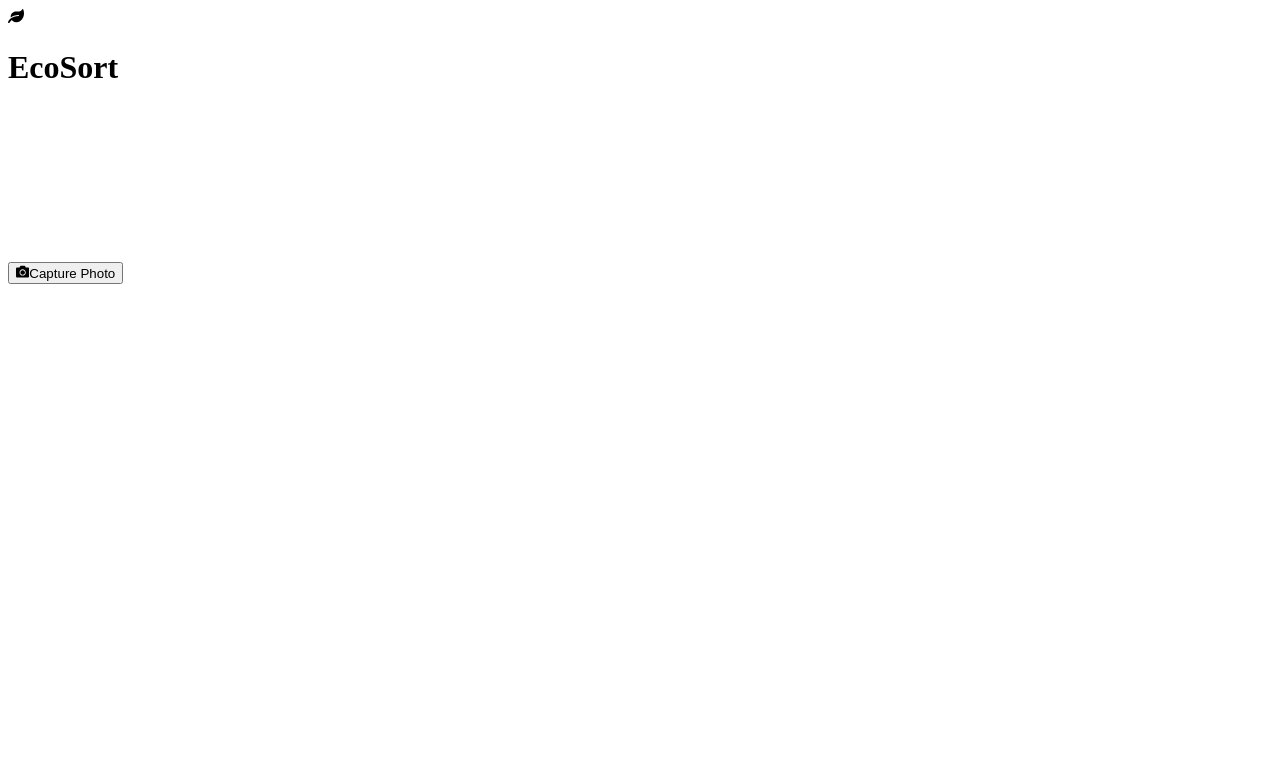
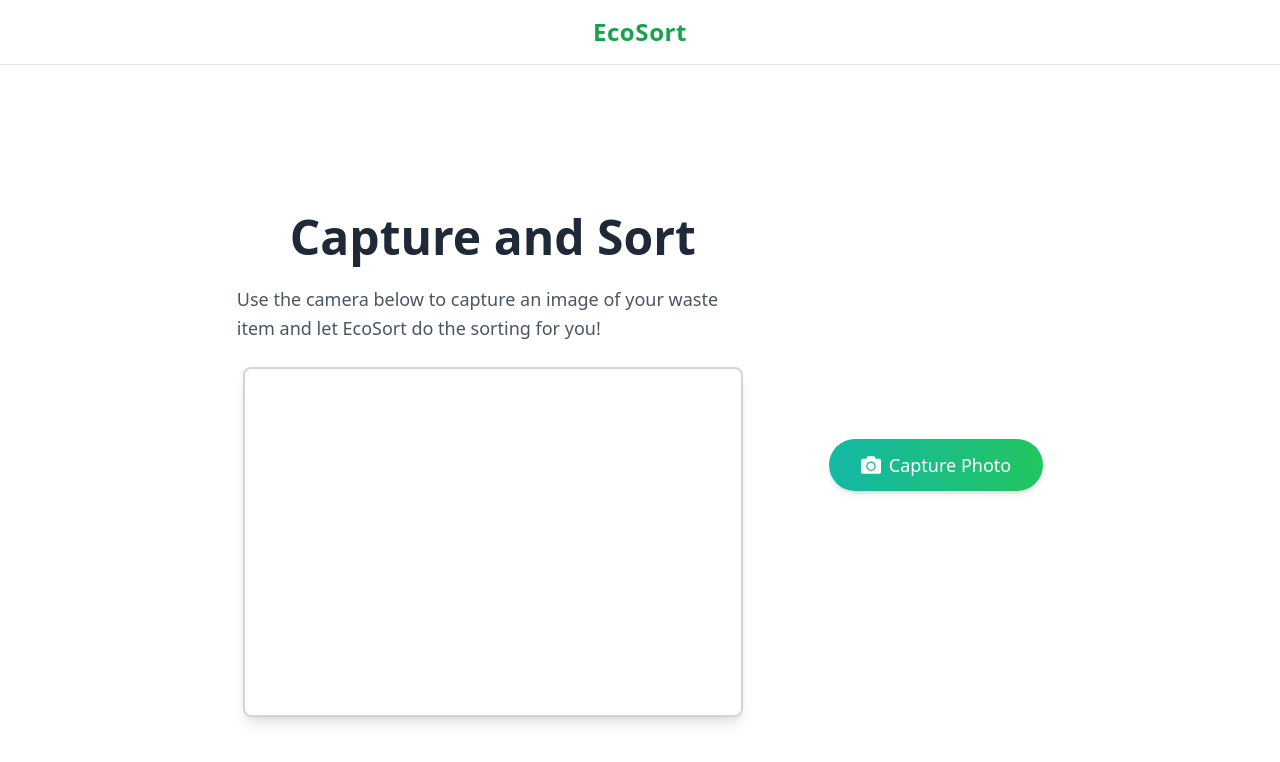
Before and after one commit to Amankhan2004/EcoSort, a React (Create React App) app: page /camera in a window 1280 px wide. Shown: the top 762 px of the page. Built offline with nearby package versions, Linux system fonts and the light colour scheme; no server answers.

Commit message:
UI Update

```diff
--- a/package.json
+++ b/package.json
@@ -10,7 +10,7 @@
     "react-dom": "^18.3.1",
     "react-icons": "^5.3.0",
     "react-router-dom": "^6.27.0",
-    "react-scripts": "^3.0.1",
+    "react-scripts": "^5.0.1",
     "react-webcam": "^7.2.0",
     "web-vitals": "^2.1.4"
   },
--- a/src/pages/CameraPage.js
+++ b/src/pages/CameraPage.js
@@ -1,11 +1,11 @@
-import React, { useRef } from 'react'; // Removed useState
+import React, { useRef } from 'react';
 import Webcam from 'react-webcam';
-import { FaLeaf, FaCamera } from 'react-icons/fa'; // Eco-friendly icons
+import { FaCamera } from 'react-icons/fa';
 import { useNavigate } from 'react-router-dom';
 
 const CameraPage = () => {
   const webcamRef = useRef(null);
-  const navigate = useNavigate(); // Hook to navigate
+  const navigate = useNavigate();
 
   const capture = React.useCallback(async () => {
     const imageSrc = webcamRef.current.getScreenshot();
@@ -16,11 +16,11 @@ const CameraPage = () => {
 
     // Create a FormData object to send the image
     const formData = new FormData();
-    formData.append('file', blob, 'captured_image.jpg'); // Set the filename as needed
+    formData.append('file', blob, 'captured_image.jpg');
 
     // Make the API call
     try {
-      const apiResponse = await fetch('http://10.19.95.173:8000/predict/', {
+      const apiResponse = await fetch('http://localhost:8000/predict/', {
         method: 'POST',
         body: formData,
       });
@@ -30,11 +30,10 @@ const CameraPage = () => {
       }
 
       const data = await apiResponse.json();
-      // Navigate to ResultPage with the image and result data
       navigate('/result', {
         state: {
           imageURL: imageSrc,
-          topResult: data[0] // Pass the top result
+          topResult: data[0],
         },
       });
     } catch (error) {
@@ -43,37 +42,44 @@ const CameraPage = () => {
   }, [webcamRef, navigate]);
 
   return (
-    <div className="flex flex-col h-screen bg-gradient-to-br from-emerald-300 via-teal-400 to-slate-600 p-8">
-      {/* Header Section */}
-      <div className="flex items-center space-x-3 mb-6 justify-center">
-        <FaLeaf className="text-3xl text-white drop-shadow-md" />
-        <h1 className="text-4xl sm:text-5xl font-extrabold text-white tracking-wide drop-shadow-md">
-          EcoSort
+    <div>
+      {/* Header */}
+      <header className="flex items-center justify-center px-8 py-4 border-b shadow-sm">
+        <span className="text-green-600 font-bold text-2xl tracking-wide">EcoSort</span>
+      </header>
+
+      {/* Main Content */}
+      <div className="flex flex-col md:flex-row items-center justify-center min-h-screen bg-white px-8 py-16 space-y-10 md:space-y-0 md:space-x-20">
+        {/* Left Section: Webcam */}
+        <div className="flex flex-col items-center space-y-6 max-w-lg text-center md:text-left">
+          <h1 className="text-5xl font-extrabold text-gray-800">
+            Capture and Sort
           </h1>
-      </div>
-
-      {/* Content Section */}
-      <div className="flex-1 flex flex-col items-center justify-center space-y-8">
-        {/* Webcam Section */}
+          <p className="text-lg text-gray-600 leading-relaxed">
+            Use the camera below to capture an image of your waste item and let EcoSort do the sorting for you!
+          </p>
           <div className="relative">
             <Webcam
               audio={false}
               ref={webcamRef}
               screenshotFormat="image/jpeg"
-            className="w-80 h-60 sm:w-96 sm:h-72 md:w-[500px] md:h-[350px] border-2 border-white rounded-lg shadow-lg transition-transform duration-300 hover:scale-105"
+              className="w-80 h-60 sm:w-96 sm:h-72 md:w-[500px] md:h-[350px] border-2 border-gray-300 rounded-lg shadow-lg"
             />
           </div>
+        </div>
 
-        {/* Capture Button */}
+        {/* Right Section: Capture Button */}
+        <div className="flex flex-col items-center space-y-8">
           <button
             onClick={capture}
-          className="flex items-center space-x-2 px-8 py-3 bg-emerald-600 text-white rounded-full font-semibold shadow-lg transition-transform duration-300 transform hover:scale-105 hover:bg-emerald-700 focus:outline-none focus:ring-2 focus:ring-emerald-400 focus:ring-offset-2"
+            className="flex items-center space-x-2 px-8 py-3 bg-gradient-to-r from-teal-500 to-green-500 text-white text-lg font-medium rounded-full shadow-md hover:shadow-lg transition-transform duration-300 transform hover:scale-105"
           >
             <FaCamera className="text-xl" />
             <span>Capture Photo</span>
           </button>
         </div>
       </div>
+    </div>
   );
 };
 
--- a/src/pages/HomePage.js
+++ b/src/pages/HomePage.js
@@ -1,35 +1,40 @@
 import React from 'react';
 import { Link } from 'react-router-dom';
-import { FaLeaf } from 'react-icons/fa'; // Eco-friendly icon
 
 function HomePage() {
   return (
-    <div className="flex flex-col items-center justify-center min-h-screen bg-gradient-to-br from-emerald-300 via-teal-400 to-slate-600 p-8 space-y-10">
-      {/* Header with subtle icon */}
-      <div className="flex items-center space-x-3">
-        <FaLeaf className="text-4xl text-emerald-700" />
-        <h1 className="text-4xl sm:text-5xl font-bold text-white tracking-wide">
-          Welcome to EcoSort
-        </h1>
+    <div>
+      {/* Header */}
+      <header className="flex items-center justify-center px-8 py-4 border-b shadow-sm">
+        <span className="text-green-600 font-bold text-2xl tracking-wide">EcoSort</span>
+      </header>
+
+      {/* Main Content */}
+      <div className="flex flex-col md:flex-row items-center justify-center min-h-screen bg-white px-8 py-16 space-y-10 md:space-y-0 md:space-x-20">
+        {/* Left Section: Text Content */}
+        <div className="flex flex-col items-start space-y-6 max-w-lg text-center md:text-left">
+          <h1 className="text-5xl font-extrabold text-gray-800">
+            EcoSort for smarter recycling
+          </h1>
+          <p className="text-lg text-gray-600 leading-relaxed">
+            EcoSort’s AI-powered technology categorizes waste 300% more accurately than human beings, making recycling simple and efficient.
+          </p>
+          <Link to="/camera">
+            <button className="px-8 py-4 bg-gradient-to-r from-teal-500 to-green-500 text-white text-lg font-medium rounded-full shadow-md hover:shadow-lg transition-transform transform hover:scale-105">
+              Open Camera
+            </button>
+          </Link>
+        </div>
+
+        {/* Right Section: Recycling GIF */}
+        <div className="flex items-center justify-center max-w-md">
+          <img
+            src="https://i.pinimg.com/originals/92/4c/af/924cafad941065f4d5c03ca5423bfcd3.gif"
+            alt="Recycling Animation"
+            className="w-full max-w-sm rounded-lg shadow-lg"
+          />
+        </div>
       </div>
-
-      {/* Introductory Text */}
-      <p className="text-lg text-white text-center max-w-xl leading-relaxed">
-        Make sorting and recycling effortless. Use EcoSort to categorize your waste and reduce your environmental impact.
-      </p>
-
-      {/* Call to Action Button */}
-      <Link to="/camera">
-        <button className="flex items-center space-x-2 px-8 py-3 bg-emerald-600 text-white rounded-full font-medium text-lg shadow-md transition-transform duration-300 transform hover:scale-105 hover:bg-emerald-700 focus:outline-none focus:ring-2 focus:ring-emerald-400 focus:ring-offset-2">
-          <FaLeaf className="text-lg" />
-          <span>Open Camera</span>
-        </button>
-      </Link>
-
-      {/* Footer with Motivational Message */}
-      <footer className="mt-auto text-center text-sm text-white opacity-80">
-        🌿 Small steps lead to big changes. Let's sort for a greener future.
-      </footer>
     </div>
   );
 }
--- a/src/pages/ImagePreviewPage.js
+++ b/src/pages/ImagePreviewPage.js
@@ -3,11 +3,19 @@ import { FaCheckCircle } from 'react-icons/fa'; // Icon for confirmation
 
 function ImagePreviewPage({ image }) {
   return (
-    <div className="flex flex-col items-center justify-center min-h-screen bg-gradient-to-br from-emerald-300 via-teal-400 to-slate-600 p-8 space-y-8">
+    <div>
       {/* Header */}
-      <h1 className="text-4xl font-bold text-white tracking-wide">Image Preview</h1>
+      <header className="flex items-center justify-center px-8 py-4 border-b shadow-sm">
+        <span className="text-green-600 font-bold text-2xl tracking-wide">EcoSort</span>
+      </header>
 
-      {/* Image Preview with Size Constraints */}
+      {/* Main Content */}
+      <div className="flex flex-col md:flex-row items-center justify-center min-h-screen bg-white px-8 py-16 space-y-10 md:space-y-0 md:space-x-20">
+        {/* Left Section: Image Preview */}
+        <div className="flex flex-col items-center space-y-6 max-w-lg">
+          <h1 className="text-5xl font-extrabold text-gray-800 text-center">
+            Image Preview
+          </h1>
           <div className="w-full max-w-3xl">
             <img
               src={image}
@@ -15,12 +23,16 @@ function ImagePreviewPage({ image }) {
               className="w-full max-h-[70vh] object-contain rounded-lg shadow-lg"
             />
           </div>
+        </div>
 
-      {/* Proceed Button */}
-      <button className="flex items-center space-x-2 px-8 py-3 bg-emerald-600 text-white rounded-full font-medium text-lg shadow-md transition-transform duration-300 transform hover:scale-105 hover:bg-emerald-700 focus:outline-none focus:ring-2 focus:ring-emerald-400 focus:ring-offset-2">
+        {/* Right Section: Proceed Button */}
+        <div className="flex items-center justify-center">
+          <button className="flex items-center space-x-2 px-8 py-4 bg-gradient-to-r from-teal-500 to-green-500 text-white text-lg font-medium rounded-full shadow-md hover:shadow-lg transition-transform transform hover:scale-105">
             <FaCheckCircle className="text-xl" />
             <span>Proceed with this Image</span>
           </button>
+        </div>
+      </div>
     </div>
   );
 }
--- a/src/pages/ResultPage.js
+++ b/src/pages/ResultPage.js
@@ -7,13 +7,21 @@ function ResultPage() {
   const { imageURL, topResult } = location.state || {};
 
   return (
-    <div className="flex flex-col items-center justify-center h-screen bg-gradient-to-br from-emerald-300 via-teal-400 to-slate-600 p-8">
+    <div>
       {/* Header */}
-      <h2 className="text-3xl font-bold text-white mb-6 tracking-wide">Result</h2>
+      <header className="flex items-center justify-center px-8 py-4 border-b shadow-sm">
+        <span className="text-green-600 font-bold text-2xl tracking-wide">EcoSort</span>
+      </header>
 
-      {/* Image Display */}
+      {/* Main Content */}
+      <div className="flex flex-col md:flex-row items-center justify-center min-h-screen bg-white px-8 py-16 space-y-10 md:space-y-0 md:space-x-20">
+        {/* Image Result */}
+        <div className="flex flex-col items-center space-y-6 max-w-lg">
+          <h2 className="text-5xl font-extrabold text-gray-800 text-center">
+            Result
+          </h2>
           {imageURL ? (
-        <div className="w-72 h-72 rounded-lg overflow-hidden shadow-lg mb-6">
+            <div className="w-72 h-72 rounded-lg overflow-hidden shadow-lg">
               <img
                 src={imageURL}
                 alt="Result"
@@ -21,34 +29,33 @@ function ResultPage() {
               />
             </div>
           ) : (
-        <p className="text-white text-lg mb-6">No image available</p>
+            <p className="text-lg text-gray-600">No image available</p>
           )}
+          {topResult && (
+            <p className="text-lg text-gray-600 text-center">
+              <strong>Item Material:</strong> {topResult.label}
+              <br />
+              <strong>Recyclable: </strong> {topResult.label !== 'trash' ? 'Yes' : 'No'}
+            </p>
+          )}
+        </div>
 
-      {/* Display Top Result */}
-      {topResult && (
-        <p className="text-white text-lg">
-          <strong>Item Material:</strong> {topResult.label}
-          <br></br>
-          <strong>Recyclable: </strong> {topResult.label !== "trash" ? "Yes" : "No"}
-        </p>
-
-      )}
-
-      {/* Button Container */}
-      <div className="flex space-x-4 mt-6"> {/* Flex container for buttons */}
+        {/* Navigation Buttons */}
+        <div className="flex flex-col space-y-6">
           <Link to="/">
-          <button className="flex items-center space-x-2 px-6 py-3 bg-emerald-600 text-white rounded-full font-medium shadow-md transition-all duration-300 transform hover:scale-105 hover:bg-emerald-700 focus:outline-none focus:ring-2 focus:ring-emerald-400 focus:ring-offset-2">
-            <span>Home Page</span>
+            <button className="px-8 py-4 bg-gradient-to-r from-teal-500 to-green-500 text-white text-lg font-medium rounded-full shadow-md hover:shadow-lg transition-transform transform hover:scale-105">
+              Home Page
             </button>
           </Link>
           <Link to="/camera">
-          <button className="flex items-center space-x-2 px-6 py-3 bg-emerald-600 text-white rounded-full font-medium shadow-md transition-all duration-300 transform hover:scale-105 hover:bg-emerald-700 focus:outline-none focus:ring-2 focus:ring-emerald-400 focus:ring-offset-2">
+            <button className="flex items-center space-x-2 px-8 py-4 bg-gradient-to-r from-teal-500 to-green-500 text-white text-lg font-medium rounded-full shadow-md hover:shadow-lg transition-transform transform hover:scale-105">
               <FaArrowLeft className="text-lg" />
               <span>Capture Again</span>
             </button>
           </Link>
         </div>
       </div>
+    </div>
   );
 }
 
```
Lines whose indentation alone changed are shown as unchanged.
